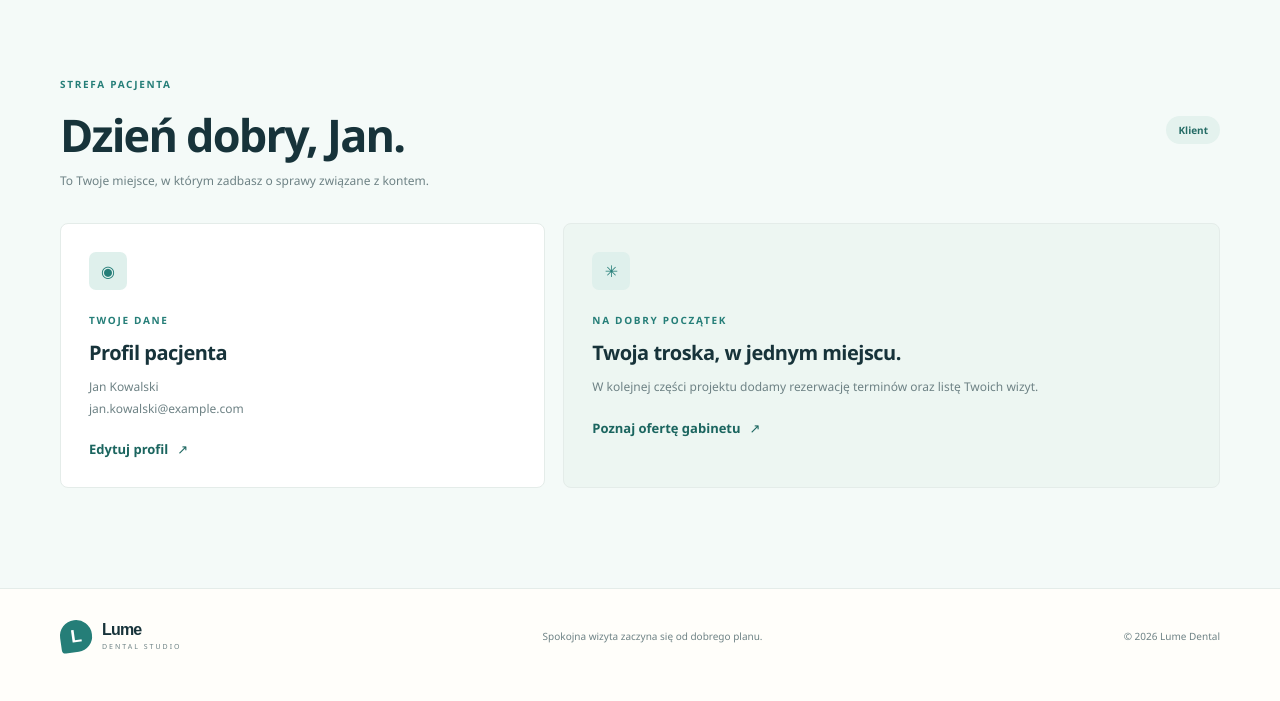
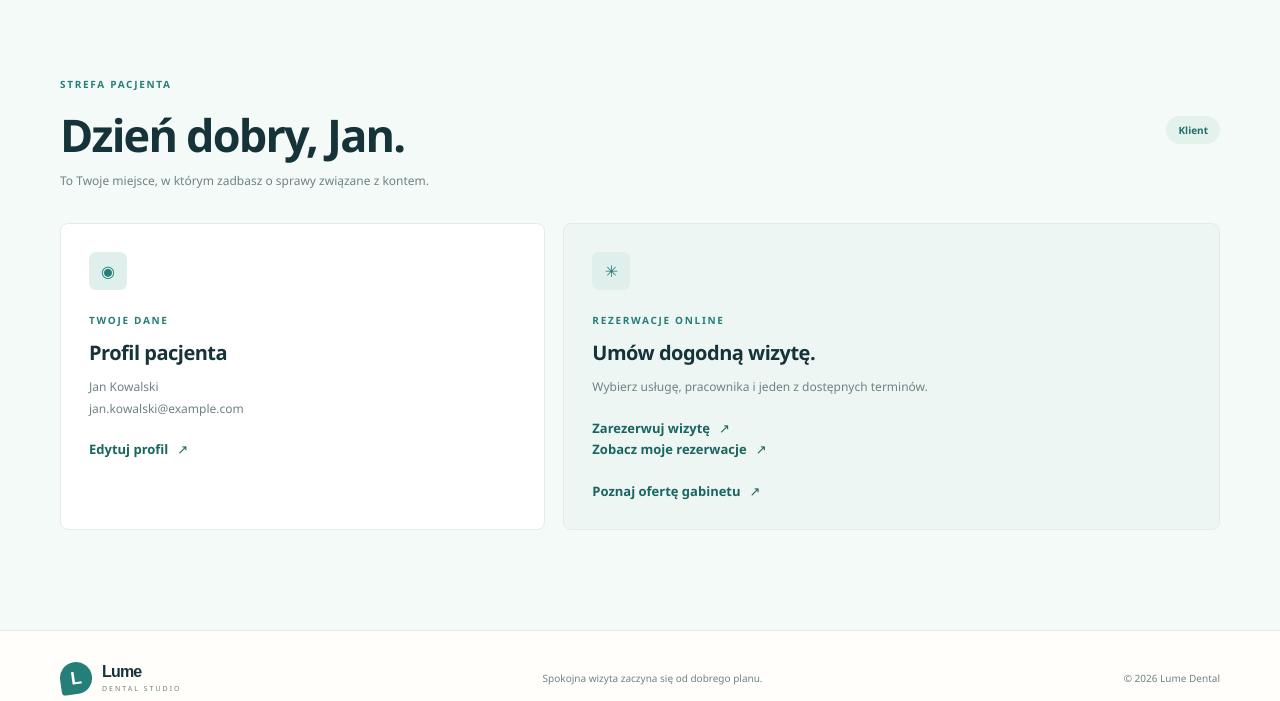
Before and after one commit to ivyx67/LUME-Dental, a PHP site: page /public/client.php in a window 1280 px wide. Shown: the part 84-785 px from the top of the page. Before the commit the page ends 738 px from the top, so only its background shows below. Run offline with PHP 8.4, Linux system fonts and the light colour scheme; a user stored in the database is signed in; data comes from the database, SQL or seed files in the repository.

Commit message:
client update

```diff
--- a/public/client.php
+++ b/public/client.php
@@ -19,9 +19,11 @@ require dirname(__DIR__) . '/app/views/header.php';
                 <a class="quiet-link" href="<?= e(app_url('profile.php')) ?>">Edytuj profil <span aria-hidden="true">↗</span></a>
             </article>
             <article class="dashboard-card next-step-card">
-                <span class="card-icon">✳</span><span class="eyebrow">NA DOBRY POCZĄTEK</span><h2>Twoja troska, w jednym miejscu.</h2>
-                <p>W kolejnej części projektu dodamy rezerwację terminów oraz listę Twoich wizyt.</p>
-                <a class="quiet-link" href="<?= e(app_url('index.php')) ?>#oferta">Poznaj ofertę gabinetu <span aria-hidden="true">↗</span></a>
+                <span class="card-icon">✳</span><span class="eyebrow">REZERWACJE ONLINE</span><h2>Umów dogodną wizytę.</h2>
+                <p>Wybierz usługę, pracownika i jeden z dostępnych terminów.</p>
+                <a class="quiet-link" href="<?= e(app_url('booking.php')) ?>">Zarezerwuj wizytę <span aria-hidden="true">↗</span></a>
+                <p><a class="quiet-link" href="<?= e(app_url('client_reservations.php')) ?>">Zobacz moje rezerwacje <span aria-hidden="true">↗</span></a></p>
+                <a class="quiet-link" href="<?= e(app_url('services.php')) ?>">Poznaj ofertę gabinetu <span aria-hidden="true">↗</span></a>
             </article>
         </div>
     </div>
```
